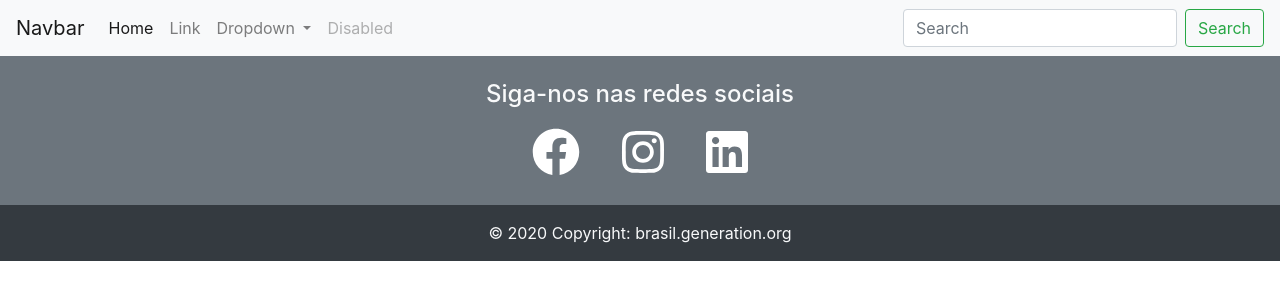
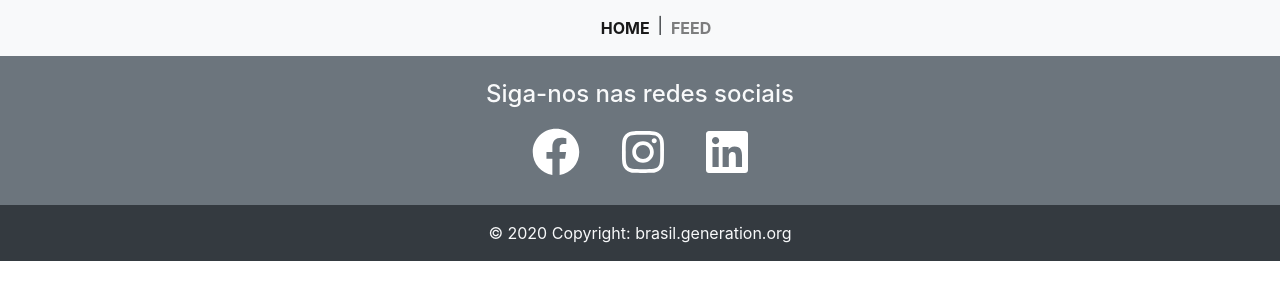
Before and after one commit to Cleiton7/blogPessoal-angular, an Angular app in the folder blogPessoal/: page / in a window 1280 px wide. Shown: the top 300 px of the page. Built offline with nearby package versions, Linux system fonts and the light colour scheme.

Commit message:
Estilizar navbar

```diff
--- a/blogPessoal/src/app/navbar/navbar.component.css
+++ b/blogPessoal/src/app/navbar/navbar.component.css
@@ -0,0 +1,18 @@
+.navbar-nav {
+    width: 100vw;
+    display: flex;
+    justify-content: center;
+}
+
+.navbar-nav > li> a {
+    text-transform: uppercase;
+    font-weight: bold;
+}
+
+span {
+    margin-top: 5px;
+}
+
+span::after {
+    content: '|';
+}
--- a/blogPessoal/src/app/navbar/navbar.component.html
+++ b/blogPessoal/src/app/navbar/navbar.component.html
@@ -1,35 +1,13 @@
 <nav class="navbar navbar-expand-lg navbar-light bg-light">
-  <a class="navbar-brand" href="#">Navbar</a>
-  <button class="navbar-toggler" type="button" data-toggle="collapse" data-target="#navbarSupportedContent" aria-controls="navbarSupportedContent" aria-expanded="false" aria-label="Toggle navigation">
-    <span class="navbar-toggler-icon"></span>
-  </button>
-
   <div class="collapse navbar-collapse" id="navbarSupportedContent">
     <ul class="navbar-nav mr-auto">
       <li class="nav-item active">
         <a class="nav-link" href="#">Home <span class="sr-only">(current)</span></a>
       </li>
+      <span></span>
       <li class="nav-item">
-        <a class="nav-link" href="#">Link</a>
-      </li>
-      <li class="nav-item dropdown">
-        <a class="nav-link dropdown-toggle" href="#" id="navbarDropdown" role="button" data-toggle="dropdown" aria-haspopup="true" aria-expanded="false">
-          Dropdown
-        </a>
-        <div class="dropdown-menu" aria-labelledby="navbarDropdown">
-          <a class="dropdown-item" href="#">Action</a>
-          <a class="dropdown-item" href="#">Another action</a>
-          <div class="dropdown-divider"></div>
-          <a class="dropdown-item" href="#">Something else here</a>
-        </div>
-      </li>
-      <li class="nav-item">
-        <a class="nav-link disabled" href="#" tabindex="-1" aria-disabled="true">Disabled</a>
+        <a class="nav-link" href="#">Feed</a>
       </li>
     </ul>
-    <form class="form-inline my-2 my-lg-0">
-      <input class="form-control mr-sm-2" type="search" placeholder="Search" aria-label="Search">
-      <button class="btn btn-outline-success my-2 my-sm-0" type="submit">Search</button>
-    </form>
   </div>
 </nav>
```
